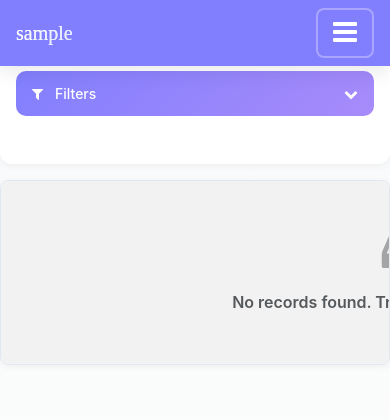
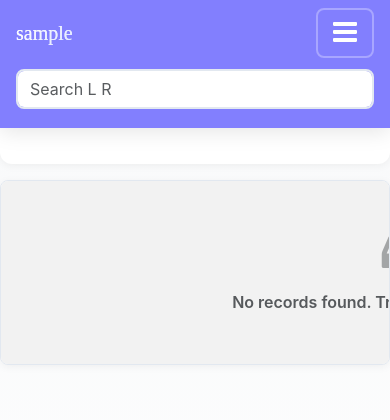
Before and after one commit to phantomhieve/cashcenter, a Django app: page /ledger/ in a window 390 px wide. Shown: the top 420 px of the page. Run offline with Django 3.2, Linux system fonts and the light colour scheme; the visitor is signed in with stand-in values (Sample User, id 1); data that the repository does not hold is empty; some libraries are stand-ins or nearby versions; some web fonts are replaced.

Commit message:
Adjust responsive navbar layout

```diff
--- a/django/static/library/css/navbar.css
+++ b/django/static/library/css/navbar.css
@@ -175,60 +175,184 @@
     outline: none;
 }
 
-/* Mobile responsive improvements */
-@media screen and (max-width: 768px) {
+@media screen and (max-width: 1023.98px) {
     .navbar {
         padding: 0.5rem 1rem;
+        flex-wrap: wrap;
+        align-items: center;
+        gap: 0.3rem;
     }
 
-    .navbar-heading {
-        font-size: 1.25rem; /* 20px */
-    }
-
+    .navbar-heading,
     .navbar-heading h1 {
-        font-size: 1.25rem; /* 20px */
+        font-size: 1.25rem;
     }
 
     .navbar-content {
-        font-size: 0.9rem !important;
-        padding: 0.5rem 0.8rem !important;
+        font-size: 0.95rem !important;
+        padding: 0.5rem 0.9rem !important;
         width: 100%;
         text-align: left;
         justify-content: flex-start;
+        border-radius: 12px;
+        background-color: rgba(255, 255, 255, 0.08);
     }
 
-    .navbar-item {
-        padding: 0.1rem 0;
+    .navbar-content:hover {
+        background-color: rgba(255, 255, 255, 0.18);
+        transform: none;
+    }
+
+    .navbar-brand {
+        margin: 0;
+        padding: 0;
+        display: flex;
+        align-items: center;
+        justify-content: flex-start;
+    }
+
+    .navbar-expand-md .navbar-toggler {
+        display: block;
+        border: 2px solid rgba(255, 255, 255, 0.3);
+        border-radius: 8px;
+        padding: 0.5rem 0.75rem;
+        margin-left: auto;
+        margin-bottom: 0;
+    }
+
+    .navbar-expand-md .navbar-collapse {
+        display: flex !important;
+        flex-direction: column;
+        flex-basis: 100%;
+        flex-grow: 1;
         width: 100%;
+        margin-top: 0.4rem;
+        padding: 0;
+        background: transparent;
+        border: none;
+        box-shadow: none;
+    }
+
+    .navbar-expand-md .navbar-collapse.collapsing {
+        height: auto !important;
+    }
+
+    .navbar-item,
+    .navbar-nav .nav-item,
+    .navbar-nav .navbar-item {
+        width: 100%;
+        padding: 0.15rem 0;
         align-items: center;
     }
 
     .navbar-nav {
-        margin-top: 0.4rem;
-        padding-top: 0.45rem;
-        border-top: 1px solid rgba(255, 255, 255, 0.2);
-        padding-bottom: 0.4rem;
-        margin-bottom: 0;
-        row-gap: 0.2rem;
+        flex-direction: column;
+        align-items: stretch;
+        width: 100%;
+        gap: 0.35rem;
+        padding: 0;
+        margin: 0;
+    }
+
+    .navbar .form-inline {
+        width: 100%;
+        margin: 0 0 0.65rem 0 !important;
+        padding: 0 !important;
+        gap: 0.5rem;
+        align-items: stretch;
+    }
+
+    .navbar .form-inline .form-control {
+        width: 100%;
+        height: 40px;
+        font-size: 1rem; /* prevent iOS zoom */
     }
 
     .navbar .btn-danger {
         width: 100%;
-        padding: 0.52rem 0.9rem;
-        font-size: 0.93rem;
-        border-radius: 12px;
-        margin: 0.05rem 0 0;
+        padding: 0.55rem 0.95rem;
+        font-size: 0.95rem;
+        margin: 0.35rem 0 0;
         align-self: stretch;
-        background: linear-gradient(135deg, #fb7185 0%, #f43f5e 100%);
-        box-shadow: 0 5px 14px rgba(244, 63, 94, 0.25);
-        color: #ffffff;
-        border: none;
+        box-shadow: 0 7px 16px rgba(244, 63, 94, 0.25);
     }
 
     .navbar .btn-danger:hover,
     .navbar .btn-danger:focus {
-        background: linear-gradient(135deg, #fda4af 0%, #fb7185 100%);
-        box-shadow: 0 7px 16px rgba(244, 63, 94, 0.25);
-        color: #ffffff;
+        box-shadow: 0 9px 18px rgba(244, 63, 94, 0.25);
+    }
+
+    .navbar-expand-md .navbar-collapse:not(.show) .navbar-nav {
+        width: 100%;
+    }
+
+    .navbar-expand-md .navbar-collapse:not(.show) .navbar-nav > li,
+    .navbar-expand-md .navbar-collapse:not(.show) .navbar-nav > .navbar-item,
+    .navbar-expand-md .navbar-collapse:not(.show) .navbar-nav > .navbar-logout {
+        display: none;
+    }
+
+    .navbar-expand-md .navbar-collapse:not(.show) .navbar-nav > .form-inline {
+        display: flex !important;
+        width: 100%;
+        margin-bottom: 0;
+    }
+
+    .navbar-expand-md .navbar-collapse.show .navbar-nav > li,
+    .navbar-expand-md .navbar-collapse.show .navbar-nav > .navbar-item,
+    .navbar-expand-md .navbar-collapse.show .navbar-nav > .navbar-logout {
+        display: flex;
+    }
+
+    .navbar-expand-md .navbar-collapse.show .navbar-nav > .form-inline {
+        display: flex !important;
+        width: 100%;
+        margin-bottom: 0.65rem;
     }
 }
+
+@media screen and (min-width: 1024px) and (max-width: 1199.98px) {
+    .navbar {
+        padding: 0.45rem 1.25rem;
+    }
+
+    .navbar-heading,
+    .navbar-heading h1 {
+        font-size: 1.1rem;
+    }
+
+    .navbar-nav {
+        flex-wrap: nowrap;
+        gap: 0.35rem;
+        row-gap: 0;
+        align-items: center;
+        padding-bottom: 0;
+    }
+
+    .navbar .form-inline {
+        gap: 0.45rem;
+        margin-right: 0.75rem;
+    }
+
+    .navbar .form-inline .form-control {
+        width: 240px;
+        max-width: 45vw;
+        height: 38px;
+        font-size: 0.95rem;
+    }
+
+    .navbar-content {
+        padding: 0.45rem 0.85rem !important;
+        font-size: 0.92rem;
+        border-radius: 8px;
+        background-color: transparent;
+    }
+
+    .navbar .btn-danger {
+        width: auto;
+        padding: 0.45rem 1rem;
+        font-size: 0.9rem;
+        margin-top: 0;
+        box-shadow: 0 4px 12px rgba(244, 63, 94, 0.18);
+    }
+}
```
